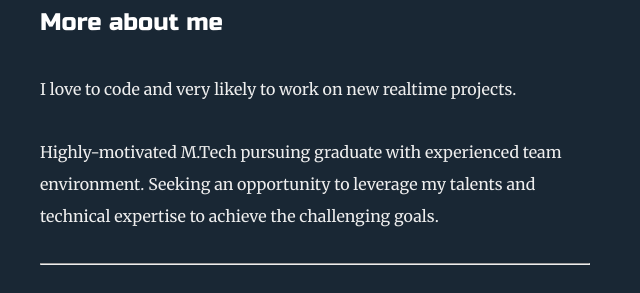
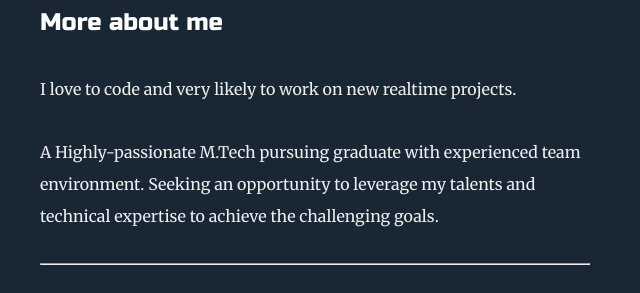
Before and after one commit to praneeth-gunti/Portfolio, a plain HTML site: page index.html in a window 1280 px wide. Shown: the part 840-1133 px from the top of the page, 0-640 px from the left. Drawn offline with Linux system fonts and the light colour scheme.

Commit message:
Update index.html

```diff
--- a/index.html
+++ b/index.html
@@ -75,7 +75,7 @@
         <div class="about-me">
           <h4>More about me</h4>
           <p>I love to code and very likely to work on new realtime projects.</p>
-          <p>Highly-motivated M.Tech pursuing graduate with experienced team environment. Seeking an opportunity to
+          <p>A Highly-passionate M.Tech pursuing graduate with experienced team environment. Seeking an opportunity to
             leverage my talents and technical expertise to achieve the challenging goals.</p>
           <hr>
           <h4>Technical Exposure</h4>
```
